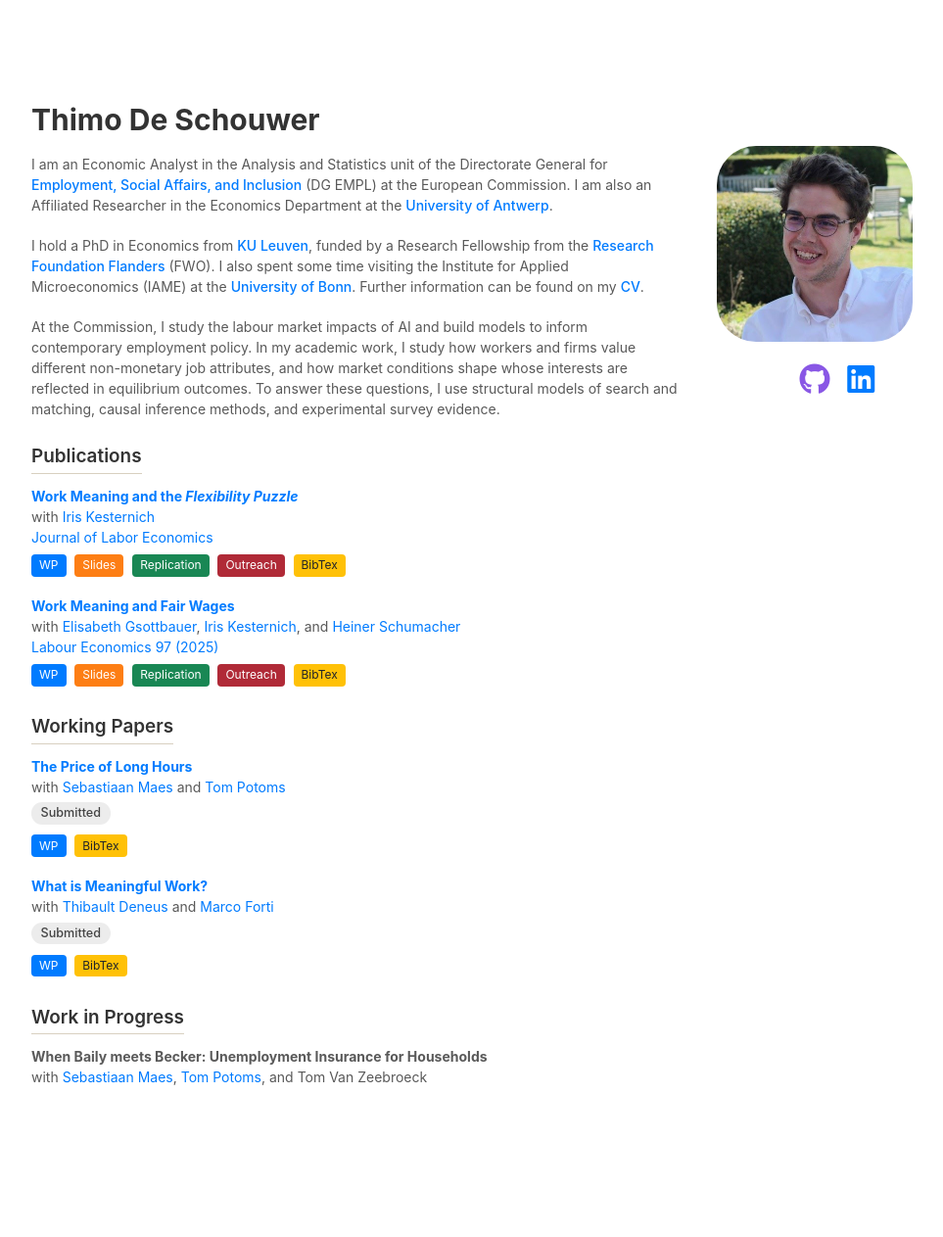
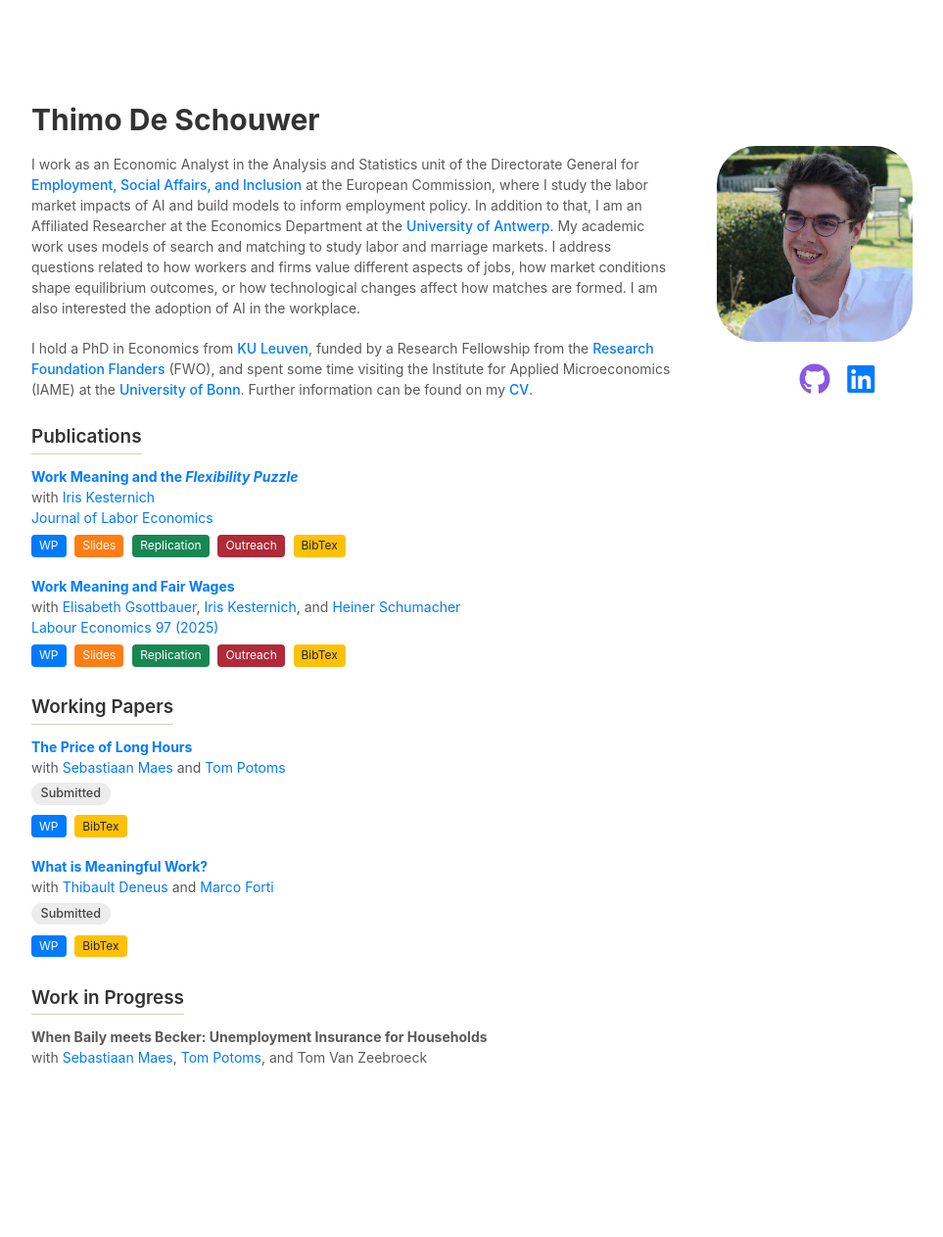
Before and after one commit to thimodeschouwer/thimodeschouwer.github.io, a Jekyll site: the page built from index.md, in a window 1280 px wide. Shown: the whole page at 98% size, without its empty margins (158-1121 px from the left). Built offline with Jekyll 4.4.1, drawn with Linux system fonts in a browser that asks for light colours; a style sheet for code colours, icons or effects is not loaded; our own code applies the rules of GitHub Pages for plain Markdown files.

Commit message:
Update index.md

```diff
--- a/index.md
+++ b/index.md
@@ -4,11 +4,9 @@ layout: homepage
 
 ## {{ site.title }}
 
-I am an Economic Analyst in the Analysis and Statistics unit of the Directorate General for [Employment, Social Affairs, and Inclusion](https://employment-social-affairs.ec.europa.eu/index_en) (DG EMPL) at the European Commission. I am also an Affiliated Researcher in the Economics Department at the [University of Antwerp](https://www.uantwerpen.be/en/research-groups/economics/).
+I work as an Economic Analyst in the Analysis and Statistics unit of the Directorate General for [Employment, Social Affairs, and Inclusion](https://employment-social-affairs.ec.europa.eu/index_en) at the European Commission, where I study the labor market impacts of AI and build models to inform employment policy. In addition to that, I am an Affiliated Researcher at the Economics Department at the [University of Antwerp](https://www.uantwerpen.be/en/research-groups/economics/). My academic work uses models of search and matching to study labor and marriage markets. I address questions related to how workers and firms value different aspects of jobs, how market conditions shape equilibrium outcomes, or how technological changes affect how matches are formed. I am also interested the adoption of AI in the workplace.
 
-I hold a PhD in Economics from [KU Leuven](https://feb.kuleuven.be/research/economics), funded by a Research Fellowship from the [Research Foundation Flanders](https://www.fwo.be/en/) (FWO). I also spent some time visiting the Institute for Applied Microeconomics (IAME) at the [University of Bonn](https://www.uni-bonn.de/en/university/university). Further information can be found on my [CV]({{ site.cv_link }}).
-
-At the Commission, I study the labour market impacts of AI and build models to inform contemporary employment policy. In my academic work, I study how workers and firms value different non-monetary job attributes, and how market conditions shape whose interests are reflected in equilibrium outcomes. To answer these questions, I use structural models of search and matching, causal inference methods, and experimental survey evidence.
+I hold a PhD in Economics from [KU Leuven](https://feb.kuleuven.be/research/economics), funded by a Research Fellowship from the [Research Foundation Flanders](https://www.fwo.be/en/) (FWO), and spent some time visiting the Institute for Applied Microeconomics (IAME) at the [University of Bonn](https://www.uni-bonn.de/en/university/university). Further information can be found on my [CV]({{ site.cv_link }}).
 
 {% include_relative _includes/publications.md %}
 
```
